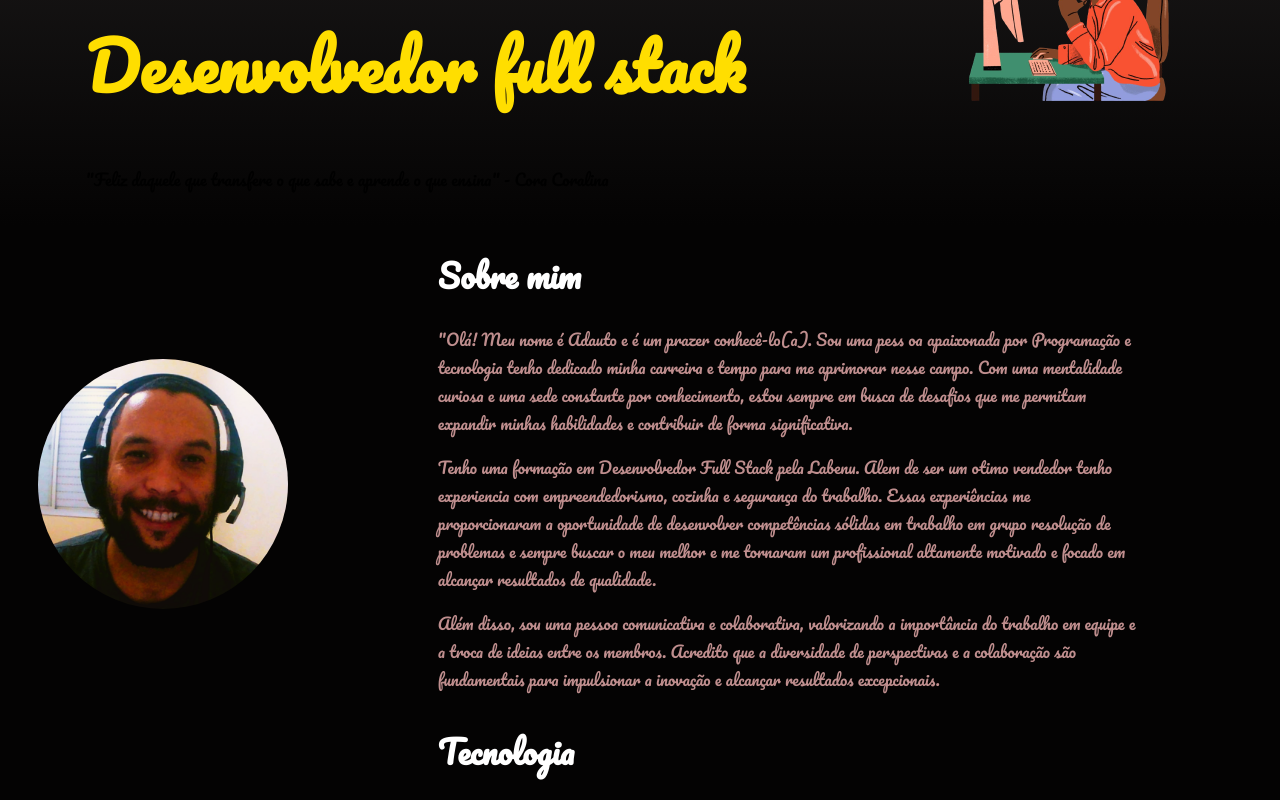
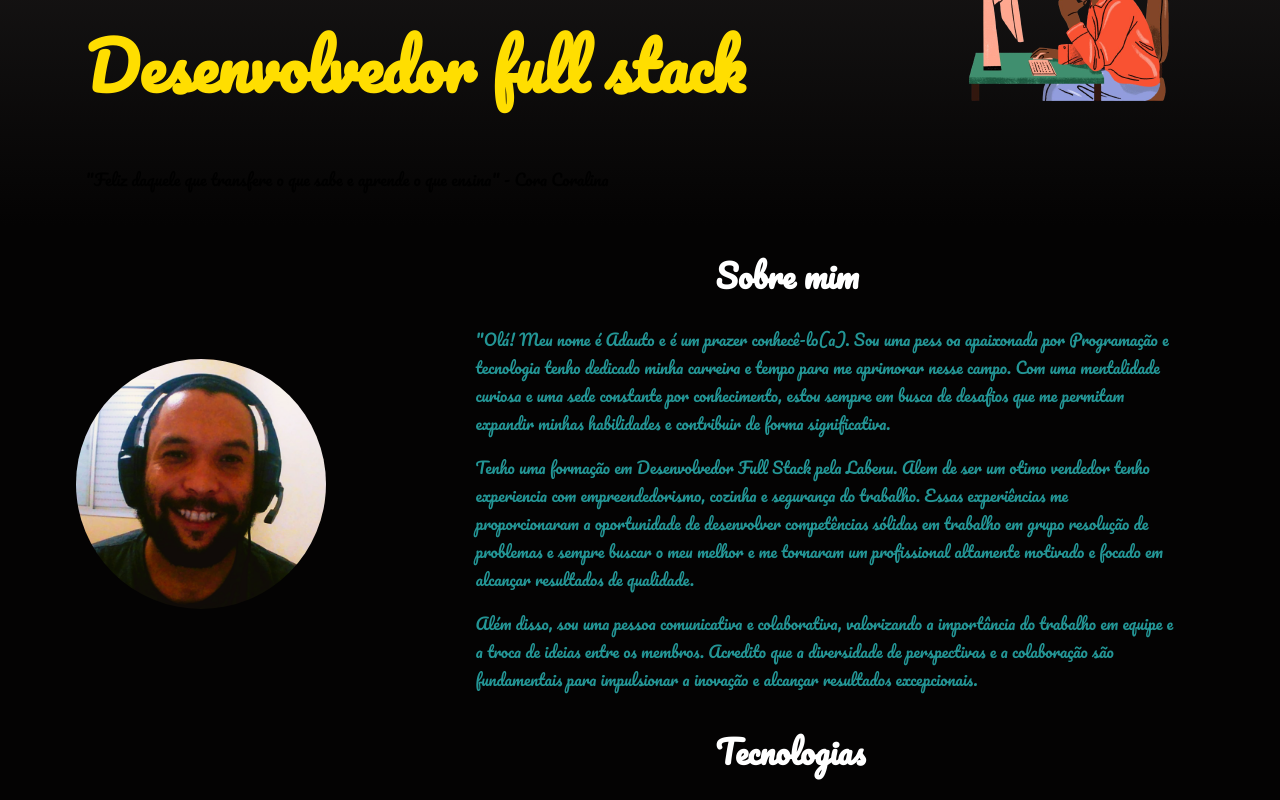
Before and after one commit to Otuada/Otuada, a React (Create React App) app in the folder portifolio01/portifolio01/: page / in a window 1280 px wide. Shown: the part 264-1064 px from the top of the page. Built offline with nearby package versions, Linux system fonts and the light colour scheme.

Commit message:
portifolio css 0.001

```diff
--- a/portifolio01/portifolio01/src/Pages/Home/index.js
+++ b/portifolio01/portifolio01/src/Pages/Home/index.js
@@ -36,7 +36,7 @@ export default function Home() {
          perspectivas e a colaboração são fundamentais para impulsionar
          a inovação e alcançar resultados excepcionais.
          </PpEscrita>
-         <H1Tec>Tecnologia</H1Tec>
+         <H1Tec>Tecnologias</H1Tec>
 
 
 
--- a/portifolio01/portifolio01/src/Pages/Home/styled.js
+++ b/portifolio01/portifolio01/src/Pages/Home/styled.js
@@ -5,17 +5,18 @@ export const ImgHome =styled.img`
         height: 250px;
         border-radius: 50%;
         margin-top: 1cm;
-        margin-left: 1cm;
+        margin-left: 2cm;
         margin-top: 133px; /* Move o texto 20 pixels para cima */
         margin-right: 150px; /* Move o texto 50 pixels para a direita */
 
 
 `
 export const H1Sobre =styled.h1`
-         color: white
+         color: white;
+         margin-left: 240px;
 `
 export const PpEscrita =styled.p`
-       color : #BF8E8E;
+       color : #239595;
        max-width: 700px;
 
 `
@@ -36,5 +37,5 @@ export const DivP =styled.div`
 export const H1Tec =styled.h1`
     color: white;
     margin-top: 30px;
-    margin-right: 50px;
+    margin-left: 240px;
 `
```
